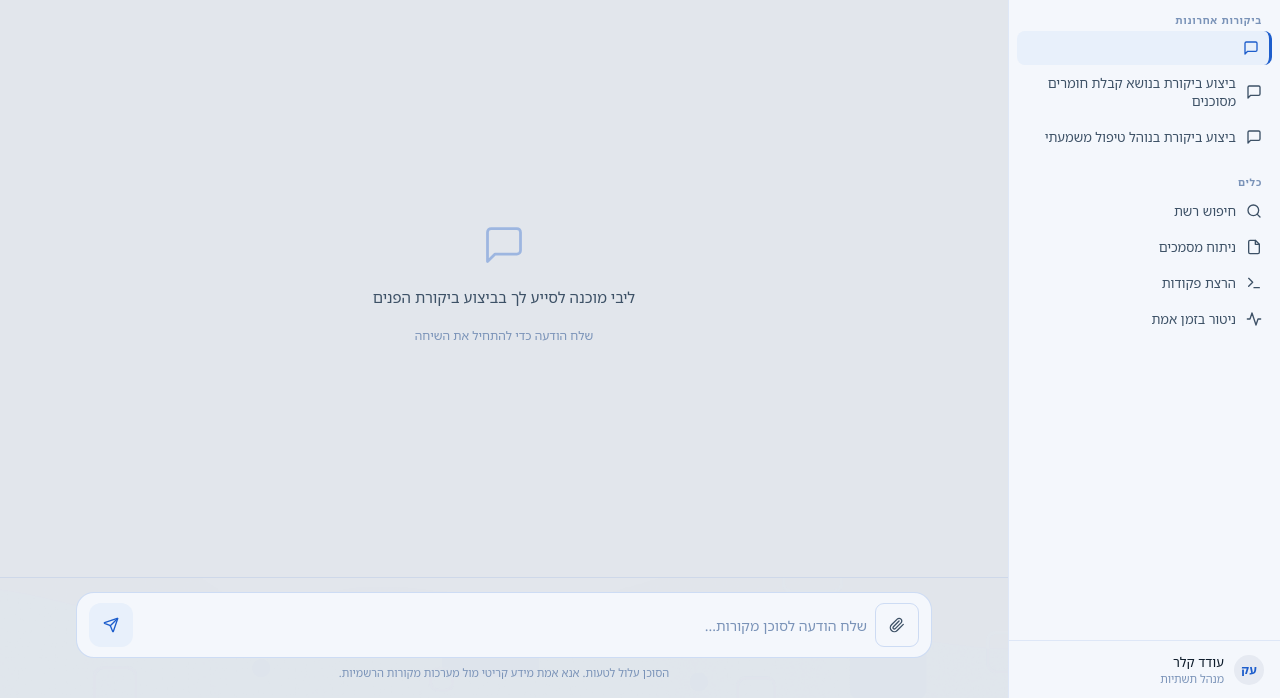
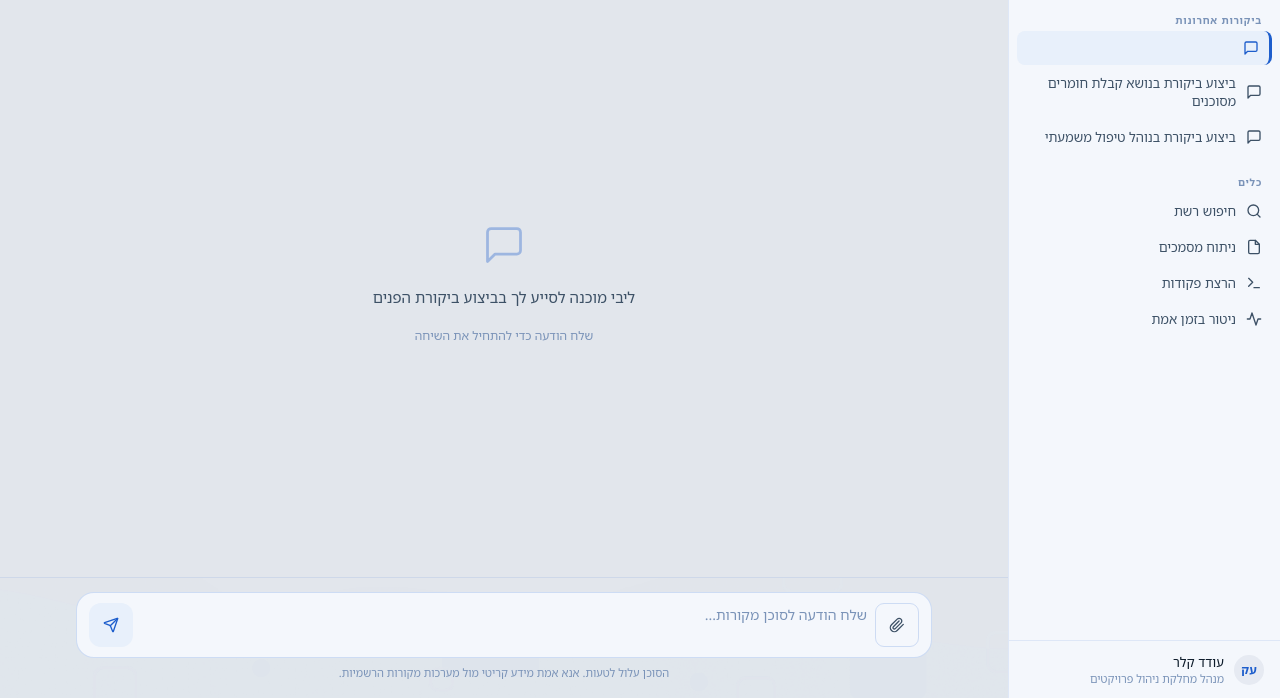
Before and after one commit to mekorot/libi, a plain HTML site: page Demo/index.html in a window 1280 px wide. Shown: the part 102-800 px from the top of the page. Drawn offline with nearby package versions, Linux system fonts and the light colour scheme.

Commit message:
Update index.html

```diff
--- a/Demo/index.html
+++ b/Demo/index.html
@@ -65,7 +65,7 @@
       <div class="avatar-sm">עק</div>
       <div>
         <div style="font-size:13px;font-weight:500">עודד קלר</div>
-        <div style="font-size:11px;color:var(--text-tertiary)">מנהל תשתיות</div>
+        <div style="font-size:11px;color:var(--text-tertiary)">מנהל מחלקת ניהול פרויקטים</div>
       </div>
     </div>
   </aside>
@@ -116,7 +116,7 @@
             <path
               d="m21.44 11.05-9.19 9.19a6 6 0 0 1-8.49-8.49l8.57-8.57A4 4 0 1 1 18 8.84l-8.59 8.57a2 2 0 0 1-2.83-2.83l8.49-8.48" />
           </svg></button>
-        <textarea rows="1" placeholder="שלח הודעה לסוכן מקורות..." id="chatInput"
+        <textarea rows="2" placeholder="שלח הודעה לסוכן מקורות..." id="chatInput"
           onkeydown="handleKey(event)"></textarea>
         <button class="send-btn" onclick="sendMessage()">
           <svg width="15" height="15" viewBox="0 0 24 24" fill="none" stroke="currentColor" stroke-width="2"
```
